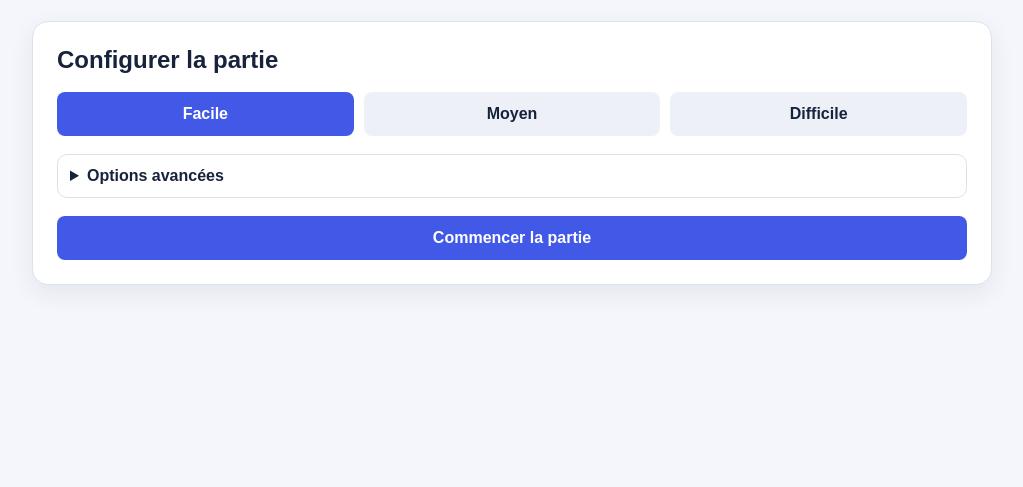
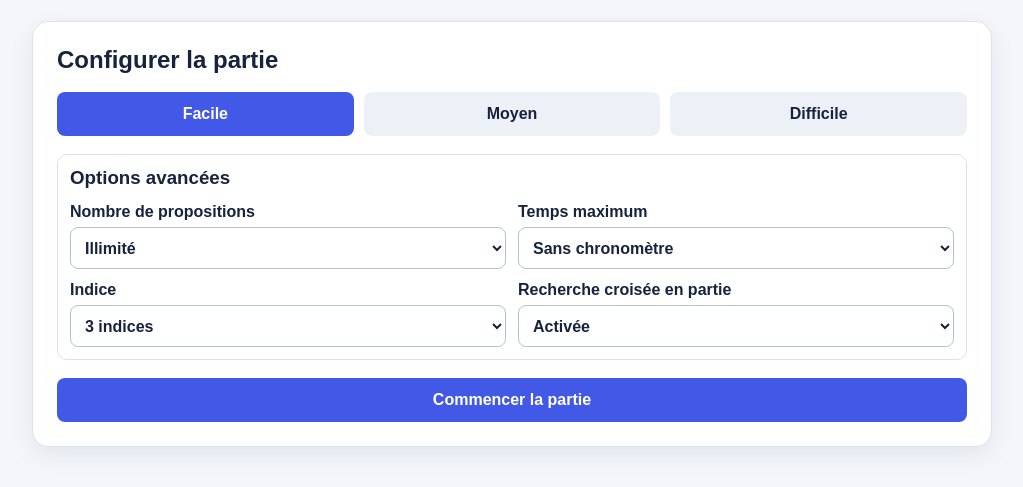
Before and after one commit to DavidBerrebi-GIT/Faridoodle, a plain HTML site: page index.html in a window 1280 px wide. Shown: the part 153-640 px from the top of the page, without its empty margins (128-1151 px from the left). Drawn offline with Linux system fonts and the light colour scheme.

Commit message:
feat: show advanced game options by default
Co-authored-by: Copilot <223556219+Copilot@users.noreply.github.com>

```diff
--- a/index.html
+++ b/index.html
@@ -23,8 +23,8 @@
           <button class="mode-button" type="button" data-mode="hard">Difficile</button>
         </div>
 
-        <details class="advanced">
-          <summary>Options avancées</summary>
+        <section class="advanced" aria-labelledby="advanced-title">
+          <h3 id="advanced-title">Options avancées</h3>
           <div class="advanced-grid">
             <label>
               Nombre de propositions
@@ -65,7 +65,7 @@
             </label>
 
           </div>
-        </details>
+        </section>
 
         <button id="start-button" type="button">Commencer la partie</button>
       </section>
--- a/styles.css
+++ b/styles.css
@@ -97,9 +97,8 @@ h1 {
   padding: 12px;
 }
 
-.advanced summary {
-  cursor: pointer;
-  font-weight: 750;
+.advanced h3 {
+  margin: 0 0 12px;
 }
 
 .advanced-grid {
```
